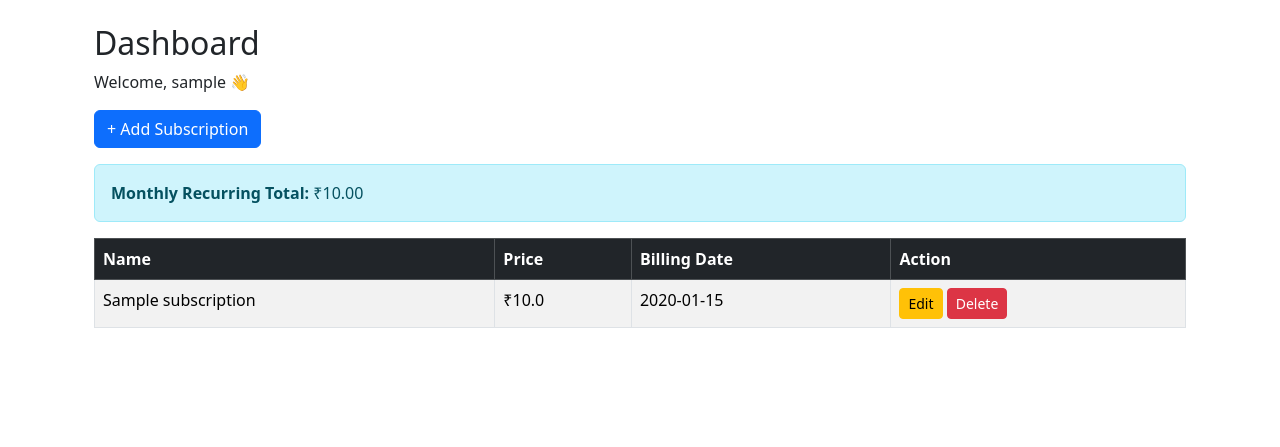
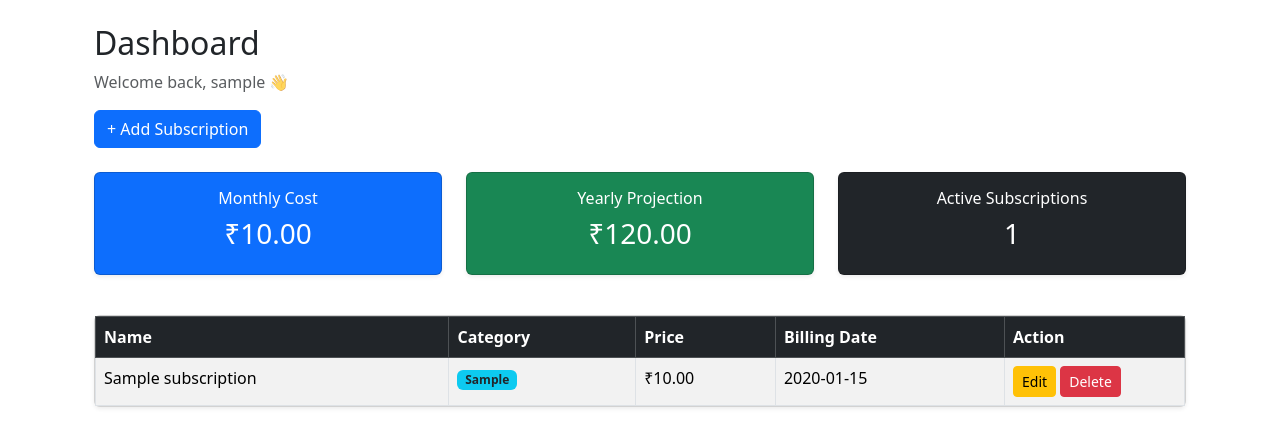
Before and after one commit to Samarth-Rao-24/saas-subscription-tracker, a Flask app: page /dashboard in a window 1280 px wide. Shown: the part 56-503 px from the top of the page. Run offline with Flask 3, Linux system fonts and the light colour scheme; a user stored in the database is signed in; tables that the repository leaves empty hold one stand-in row (values such as "Sample post").

Commit message:
category

```diff
--- a/app/__init__.py
+++ b/app/__init__.py
@@ -59,11 +59,13 @@ def create_app():
             if today <= sub.billing_date <= next_7_days
         ]
 
+        yearly_total=total*12
 
         return render_template(
             "dashboard.html",
             subscriptions=subscriptions,
             total=total,
+            yearly_total=yearly_total,
             upcoming=upcoming
     )
 
--- a/app/templates/dashboard.html
+++ b/app/templates/dashboard.html
@@ -3,29 +3,57 @@
 {% block content %}
 <div class="container mt-4">
 
-    <h2>Dashboard</h2>
-    <p>Welcome, {{ current_user.username }} 👋</p>
+    <h2 class="mb-2">Dashboard</h2>
+    <p class="text-muted">Welcome back, {{ current_user.username }} 👋</p>
 
     <a href="{{ url_for('subscription.add_subscription') }}"
-       class="btn btn-primary mb-3">
+       class="btn btn-primary mb-4">
        + Add Subscription
     </a>
 
     {% if subscriptions %}
 
-        <!-- Monthly Recurring Total -->
-        <div class="alert alert-info">
-            <strong>Monthly Recurring Total:</strong> ₹{{ "%.2f"|format(total) }}
+        <!-- ===== SUMMARY CARDS ===== -->
+        <div class="row mb-4">
+
+            <div class="col-md-4 mb-3">
+                <div class="card text-white bg-primary shadow-sm">
+                    <div class="card-body text-center">
+                        <h6 class="card-title">Monthly Cost</h6>
+                        <h3>₹{{ "%.2f"|format(total) }}</h3>
+                    </div>
+                </div>
             </div>
 
-        <!-- Upcoming Bills Section -->
+            <div class="col-md-4 mb-3">
+                <div class="card text-white bg-success shadow-sm">
+                    <div class="card-body text-center">
+                        <h6 class="card-title">Yearly Projection</h6>
+                        <h3>₹{{ "%.2f"|format(yearly_total) }}</h3>
+                    </div>
+                </div>
+            </div>
+
+            <div class="col-md-4 mb-3">
+                <div class="card text-white bg-dark shadow-sm">
+                    <div class="card-body text-center">
+                        <h6 class="card-title">Active Subscriptions</h6>
+                        <h3>{{ subscriptions|length }}</h3>
+                    </div>
+                </div>
+            </div>
+
+        </div>
+
+        <!-- ===== UPCOMING BILLS ===== -->
         {% if upcoming %}
-        <div class="alert alert-warning mt-3">
-            <h5>⚠ Upcoming Bills (Next 7 Days)</h5>
+        <div class="alert alert-warning shadow-sm">
+            <h5 class="mb-2">⚠ Upcoming Bills (Next 7 Days)</h5>
             <ul class="mb-0">
                 {% for sub in upcoming %}
                     <li>
-                        {{ sub.name }} — ₹{{ sub.price }} —
+                        <strong>{{ sub.name }}</strong> —
+                        ₹{{ sub.price }} —
                         {{ sub.billing_date.strftime('%Y-%m-%d') }}
                     </li>
                 {% endfor %}
@@ -33,22 +61,34 @@
         </div>
         {% endif %}
 
-        <!-- Subscription Table -->
-        <table class="table table-bordered table-striped mt-3">
+        <!-- ===== SUBSCRIPTION TABLE ===== -->
+        <div class="card shadow-sm mt-4">
+            <div class="card-body p-0">
+                <table class="table table-bordered table-striped mb-0">
                     <thead class="table-dark">
                         <tr>
                             <th>Name</th>
+                            <th>Category</th>
                             <th>Price</th>
                             <th>Billing Date</th>
-                    <th>Action</th>
+                            <th style="width: 180px;">Action</th>
                         </tr>
                     </thead>
                     <tbody>
                         {% for sub in subscriptions %}
                         <tr>
                             <td>{{ sub.name }}</td>
-                    <td>₹{{ sub.price }}</td>
+
+                            <!-- CATEGORY BADGE -->
+                            <td>
+                                <span class="badge bg-info text-dark">
+                                    {{ sub.category }}
+                                </span>
+                            </td>
+
+                            <td>₹{{ "%.2f"|format(sub.price) }}</td>
                             <td>{{ sub.billing_date.strftime('%Y-%m-%d') }}</td>
+
                             <td>
                                 <a href="{{ url_for('subscription.edit_subscription', id=sub.id) }}"
                                    class="btn btn-warning btn-sm">
@@ -64,6 +104,8 @@
                         {% endfor %}
                     </tbody>
                 </table>
+            </div>
+        </div>
 
     {% else %}
         <div class="alert alert-warning">
```
Also changed, not shown: app/models/subscription.py (+2 -5 lines), app/templates/add_subscription.html (+16 -0 lines), migrations/versions/3503b6a4c150_added_category_to_subs.py (added, +32 -0 lines). Lines whose indentation alone changed are shown as unchanged.
